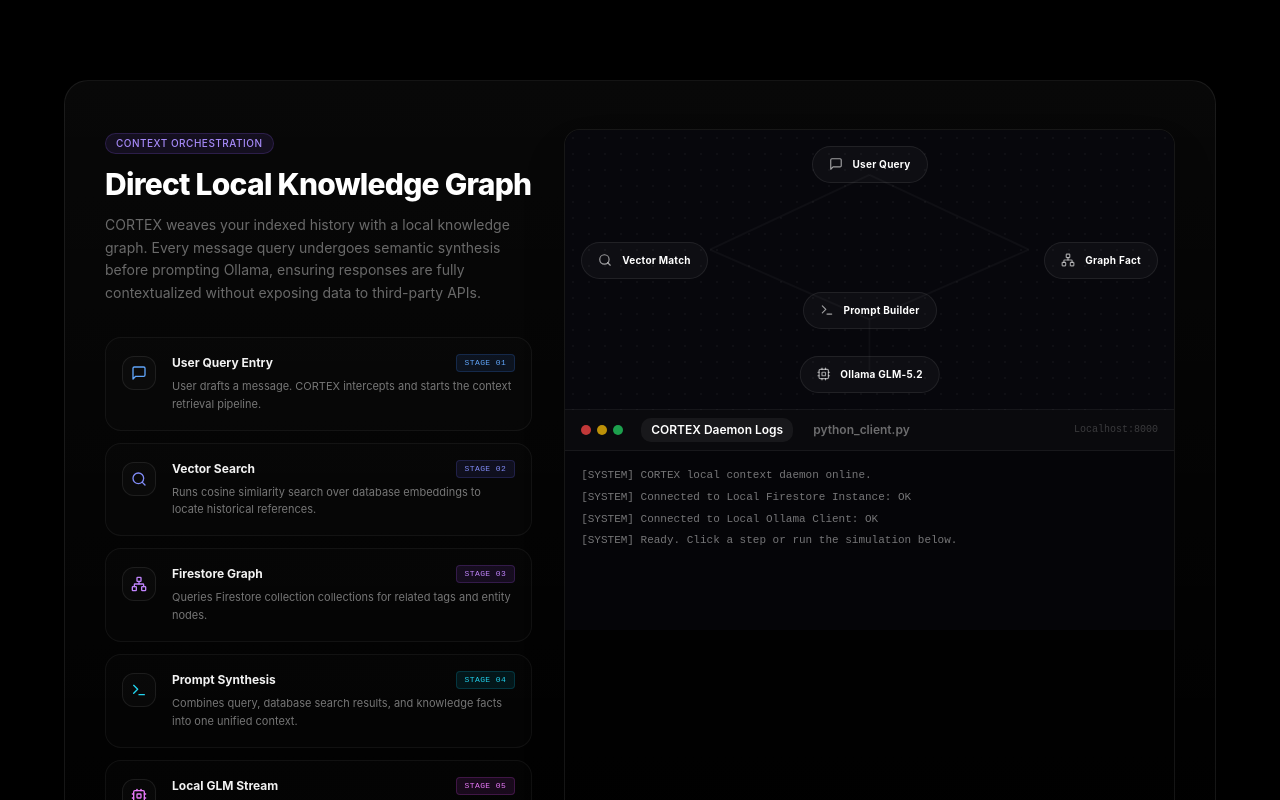
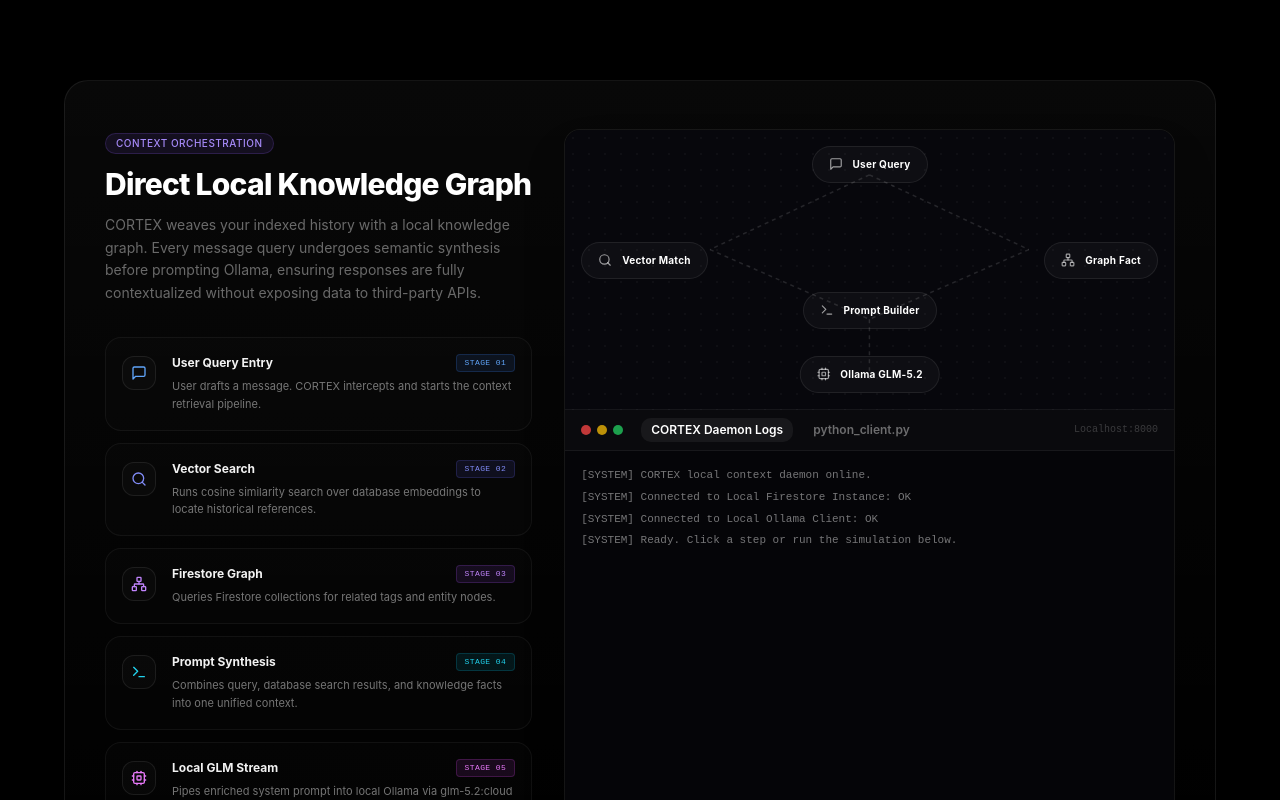
Before and after one commit to Jaimintrv21/C.O.R.T.E.X.---Conversation-Orchestration-Retrieval-Technology-for-Expansive-X-platform-intelligence, a Next.js app in the folder apps/web/: page / in a window 1280 px wide. Shown: the part 3300-4100 px from the top of the page. Built offline with nearby package versions, Linux system fonts and the light colour scheme.

Commit message:
feat: initialize home page component and TypeScript build configuration

```diff
--- a/apps/web/src/app/page.tsx
+++ b/apps/web/src/app/page.tsx
@@ -145,7 +145,7 @@
   const steps = [
     { title: "User Query Entry", desc: "User drafts a message. CORTEX intercepts and starts the context retrieval pipeline.", icon: MessageSquare, color: "text-blue-400", glow: "shadow-[0_0_15px_rgba(59,130,246,0.2)]", badge: "bg-blue-500/10 text-blue-400 border-blue-500/20" },
     { title: "Vector Search", desc: "Runs cosine similarity search over database embeddings to locate historical references.", icon: Search, color: "text-indigo-400", glow: "shadow-[0_0_15px_rgba(99,102,241,0.2)]", badge: "bg-indigo-500/10 text-indigo-400 border-indigo-500/20" },
-    { title: "Firestore Graph", desc: "Queries Firestore collection collections for related tags and entity nodes.", icon: Network, color: "text-purple-400", glow: "shadow-[0_0_15px_rgba(168,85,247,0.2)]", badge: "bg-purple-500/10 text-purple-400 border-purple-500/20" },
+    { title: "Firestore Graph", desc: "Queries Firestore collections for related tags and entity nodes.", icon: Network, color: "text-purple-400", glow: "shadow-[0_0_15px_rgba(168,85,247,0.2)]", badge: "bg-purple-500/10 text-purple-400 border-purple-500/20" },
     { title: "Prompt Synthesis", desc: "Combines query, database search results, and knowledge facts into one unified context.", icon: Terminal, color: "text-cyan-400", glow: "shadow-[0_0_15px_rgba(6,182,212,0.2)]", badge: "bg-cyan-500/10 text-cyan-400 border-cyan-500/20" },
     { title: "Local GLM Stream", desc: "Pipes enriched system prompt into local Ollama via glm-5.2:cloud and streams response.", icon: Cpu, color: "text-fuchsia-400", glow: "shadow-[0_0_15px_rgba(217,70,239,0.2)]", badge: "bg-fuchsia-500/10 text-fuchsia-400 border-fuchsia-500/20" }
   ];
@@ -249,13 +249,13 @@
           {/* Glowing wire paths */}
           <svg className="absolute inset-0 w-full h-full pointer-events-none" viewBox="0 0 500 280">
             {/* Query to Search and Graph */}
-            <path d="M 250 45 L 90 120" stroke="rgba(255,255,255,0.03)" strokeWidth="2" fill="none" />
-            <path d="M 250 45 L 410 120" stroke="rgba(255,255,255,0.03)" strokeWidth="2" fill="none" />
+            <path d="M 250 45 L 90 120" stroke="rgba(255,255,255,0.12)" strokeWidth="1.5" strokeDasharray="4 4" fill="none" />
+            <path d="M 250 45 L 410 120" stroke="rgba(255,255,255,0.12)" strokeWidth="1.5" strokeDasharray="4 4" fill="none" />
             {/* Search/Graph to Context Builder */}
-            <path d="M 90 120 L 250 190" stroke="rgba(255,255,255,0.03)" strokeWidth="2" fill="none" />
-            <path d="M 410 120 L 250 190" stroke="rgba(255,255,255,0.03)" strokeWidth="2" fill="none" />
+            <path d="M 90 120 L 250 190" stroke="rgba(255,255,255,0.12)" strokeWidth="1.5" strokeDasharray="4 4" fill="none" />
+            <path d="M 410 120 L 250 190" stroke="rgba(255,255,255,0.12)" strokeWidth="1.5" strokeDasharray="4 4" fill="none" />
             {/* Context Builder to Ollama */}
-            <path d="M 250 190 L 250 250" stroke="rgba(255,255,255,0.03)" strokeWidth="2" fill="none" />
+            <path d="M 250 190 L 250 250" stroke="rgba(255,255,255,0.12)" strokeWidth="1.5" strokeDasharray="4 4" fill="none" />
 
             {/* Glowing active path overlays */}
             <motion.path
@@ -382,7 +382,7 @@
         </div>
 
         {/* Lower IDE terminal console */}
-        <div className="flex flex-col bg-[#050508] h-[220px]">
+        <div className="flex flex-col bg-[#050508] flex-grow flex-1 min-h-[220px]">
           {/* Tab bar header */}
           <div className="flex items-center justify-between px-4 py-2 bg-white/[0.02] border-b border-white/[0.06] text-xs">
             <div className="flex items-center gap-2.5">
```
Also changed, not shown: 1 other file (tests, documents, lock files or other folders).
